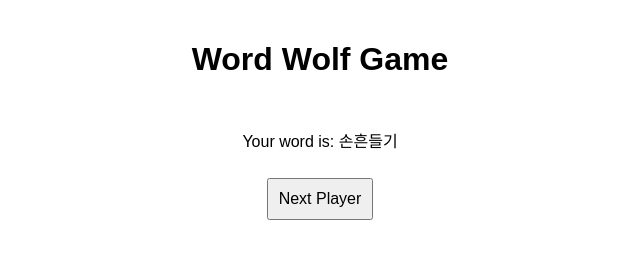
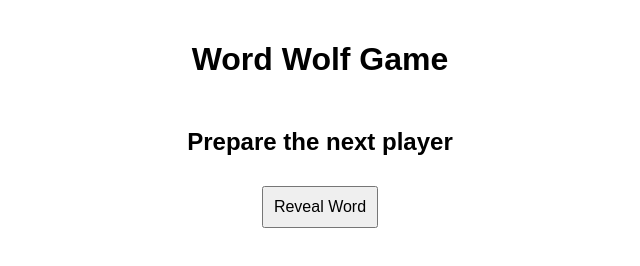
Before and after one commit to ninanoV/markdown, a plain HTML site: page wordwolf/index.html in a window 1280 px wide. Both pictures are taken after a click on the button "Start Game". Shown: the whole page, without its empty margins (320-960 px from the left). Drawn offline with Linux system fonts and the light colour scheme.

Commit message:
Update index.html

```diff
--- a/wordwolf/index.html
+++ b/wordwolf/index.html
@@ -16,7 +16,7 @@
             margin-top: 50px;
         }
 
-        #game {
+        #game, #transition {
             margin-top: 50px;
         }
 
@@ -33,6 +33,10 @@
         <label for="players">Enter player names (comma separated):</label>
         <input type="text" id="players">
         <button onclick="startGame()">Start Game</button>
+    </div>
+    <div id="transition" style="display:none;">
+        <h2>Prepare the next player</h2>
+        <button onclick="showPlayer()">Reveal Word</button>
     </div>
     <div id="game" style="display:none;">
         <h2 id="playerName"></h2>
@@ -85,9 +89,14 @@
             wolfIndex = Math.floor(Math.random() * players.length);
 
             document.getElementById('setup').style.display = 'none';
-            document.getElementById('game').style.display = 'block';
+            document.getElementById('transition').style.display = 'block';
 
-            showPlayer();
+            showTransition();
+        }
+
+        function showTransition() {
+            document.getElementById('transition').style.display = 'block';
+            document.getElementById('game').style.display = 'none';
         }
 
         function showPlayer() {
@@ -97,6 +106,9 @@
 
                 document.getElementById('playerName').textContent = playerName;
                 document.getElementById('playerWord').textContent = playerWord;
+
+                document.getElementById('transition').style.display = 'none';
+                document.getElementById('game').style.display = 'block';
             } else {
                 document.getElementById('game').innerHTML = '<h2>All players have received their words. Start the discussion!</h2>';
             }
@@ -104,7 +116,7 @@
 
         function nextPlayer() {
             currentPlayerIndex++;
-            showPlayer();
+            showTransition();
         }
     </script>
 </body>
```
